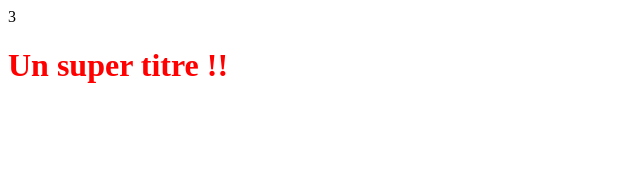
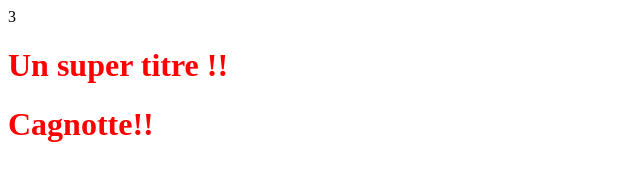
Before and after one commit to Meriem927/Projet-1, a plain HTML site: page index.html in a window 1280 px wide. Shown: the whole page, without its empty margins (0-640 px from the left). Drawn offline with Linux system fonts and the light colour scheme.

Commit message:
Realisation de la partie cagnotte cote front-end

```diff
--- a/index.html
+++ b/index.html
@@ -10,6 +10,7 @@
 
 <body>
   <h1>Un super titre !!</h1>
+  <h1>Cagnotte!!</h1>
 </body>
 
 </html>
```
